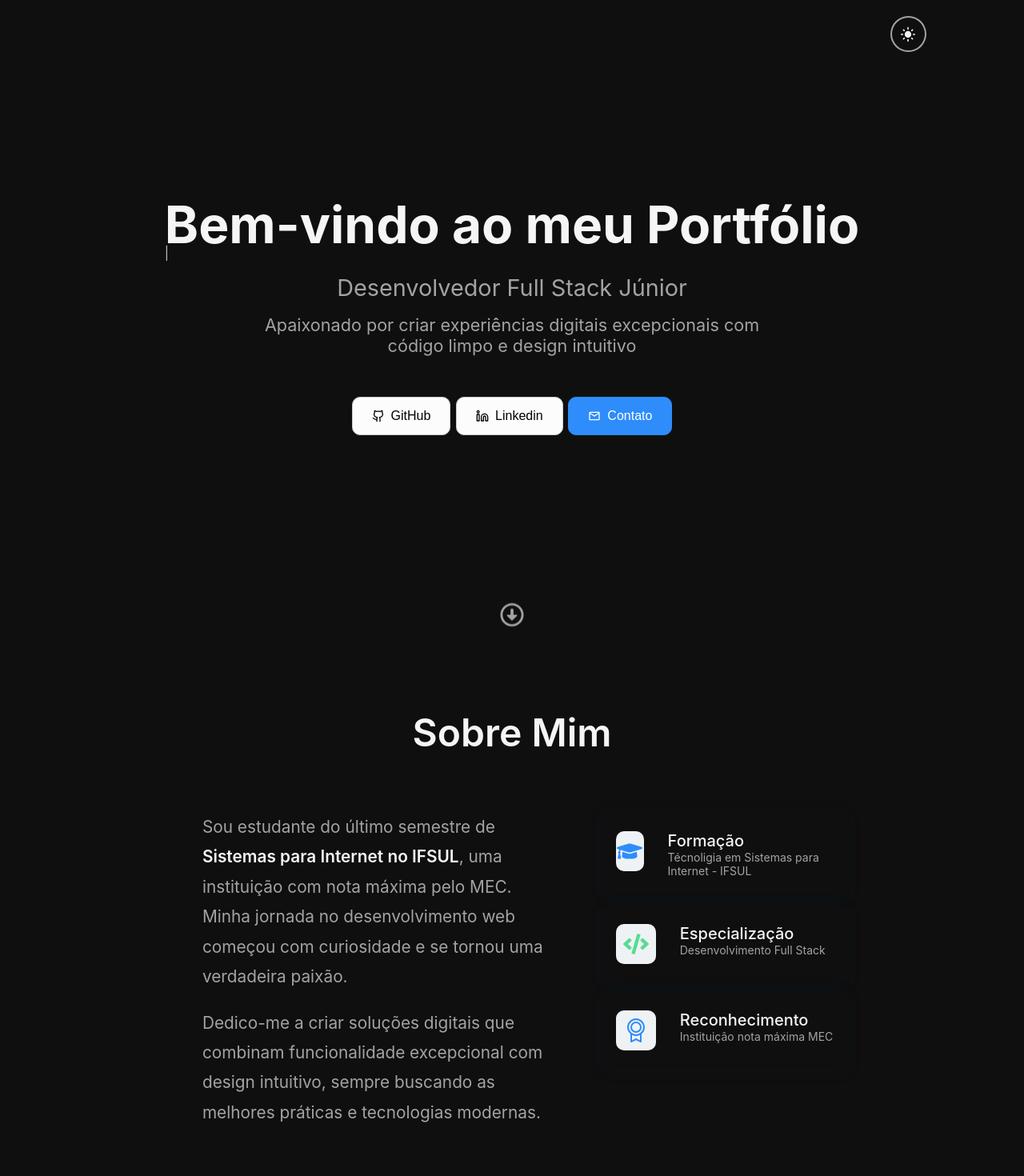
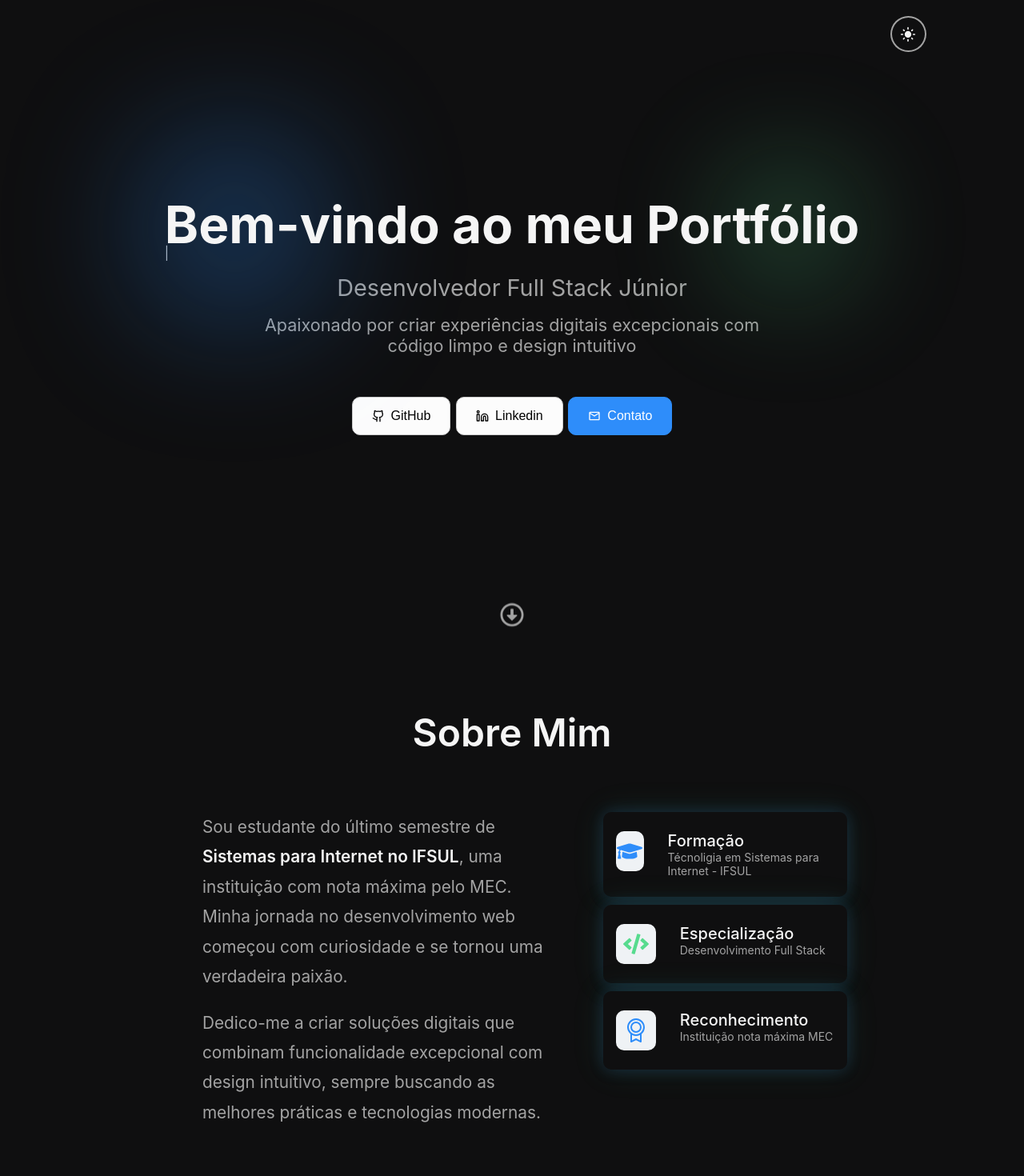
Before and after one commit to MLS467/devmaisson, a React (Vite) app: page / in a window 1280 px wide. Shown: the top 1470 px of the page at 80% size. Built offline with nearby package versions, Linux system fonts and the light colour scheme.

Commit message:
style: add box shadow and effects in name

```diff
--- a/src/App.tsx
+++ b/src/App.tsx
@@ -5,6 +5,7 @@ import type { PaletteType } from "./constants/colors";
 import { lightPalette } from "./constants/colors";
 import Home from "./Pages/Home";
 import About from "./Pages/About";
+import FeaturedProjects from "./Pages/Featured Projects";
 
 function App() {
   const context = useContext(ThemeContext);
@@ -15,6 +16,7 @@ function App() {
     <AppContainer palette={palette}>
       <Home />
       <About />
+      <FeaturedProjects />
     </AppContainer>
   );
 }
--- /dev/null
+++ b/src/Pages/Featured Projects/index.tsx
@@ -0,0 +1,23 @@
+import {
+  FeaturedProjectsContainer,
+  ProjectsContainer,
+  TitleContainer,
+} from "./style";
+
+const FeaturedProjects = () => {
+  return (
+    <FeaturedProjectsContainer>
+      <TitleContainer className="titleContainer">
+        <h1>Projetos em destaque</h1>
+      </TitleContainer>
+
+      <ProjectsContainer className="projectsContainer">
+        <p>Projeto 1</p>
+        <p>Projeto 2</p>
+        <p>Projeto 3</p>
+      </ProjectsContainer>
+    </FeaturedProjectsContainer>
+  );
+};
+
+export default FeaturedProjects;
--- /dev/null
+++ b/src/Pages/Featured Projects/style.tsx
@@ -0,0 +1,30 @@
+import styled from "styled-components";
+
+export const FeaturedProjectsContainer = styled.div`
+  display: flex;
+  flex-direction: column;
+  align-items: center;
+  padding: 40px 0;
+`;
+
+export const TitleContainer = styled.div`
+  margin-bottom: 32px;
+
+  h1 {
+    font-size: 2.5rem;
+    font-weight: 700;
+    text-align: center;
+  }
+`;
+
+export const ProjectsContainer = styled.div`
+  display: flex;
+  border: 1px solid red;
+  width: 100%;
+  justify-content: space-evenly;
+  align-items: center;
+  flex-direction: row;
+  flex-wrap: wrap;
+  gap: 24px;
+  width: 100%;
+`;
--- a/src/components/AboutComponents/CardsAbout/style.tsx
+++ b/src/components/AboutComponents/CardsAbout/style.tsx
@@ -13,8 +13,17 @@ export const CardAboutContainer = styled.div<CardContainerProps>`
   gap: 30px;
   padding: 24px 16px;
   flex-direction: row;
-  box-shadow: rgba(14, 30, 37, 0.12) 0px 2px 4px 0px,
-    rgba(14, 30, 37, 0.32) 0px 2px 16px 0px;
+  box-shadow: 0 0 20px ${({ palette }) => palette.blueDefault}30,
+    0 0 40px ${({ palette }) => palette.greenDefault}20,
+    0 4px 20px rgba(0, 0, 0, 0.1);
+  transition: all 0.3s ease;
+
+  &:hover {
+    transform: translateY(-2px);
+    box-shadow: 0 0 30px ${({ palette }) => palette.blueDefault}50,
+      0 0 60px ${({ palette }) => palette.greenDefault}40,
+      0 8px 32px rgba(0, 0, 0, 0.15);
+  }
 
   .iconConteiner {
     display: flex;
--- a/src/components/HomeComponents/DescriptionPage/index.tsx
+++ b/src/components/HomeComponents/DescriptionPage/index.tsx
@@ -12,7 +12,7 @@ import { useTheme } from "../../../Hooks/useTheme";
 
 const DescriptionPage = ({ children }: { children: React.ReactNode }) => {
   const { title } = useDescription();
-  const { palette } = useTheme();
+  const { palette, isDark } = useTheme();
 
   return (
     <DescriptionPageContainer palette={palette}>
@@ -21,6 +21,7 @@ const DescriptionPage = ({ children }: { children: React.ReactNode }) => {
       </ThemeToggleWrapper>
       <NameContainer
         palette={palette}
+        isDark={isDark}
         className="titleContainer"
         id="titleContainer"
       >
--- a/src/components/HomeComponents/DescriptionPage/style.tsx
+++ b/src/components/HomeComponents/DescriptionPage/style.tsx
@@ -4,6 +4,7 @@ import { marking } from "../../../style/utilStyle";
 
 interface StyledProps {
   palette: PaletteType;
+  isDark?: boolean;
 }
 
 export const DescriptionPageContainer = styled.div<StyledProps>`
@@ -38,6 +39,8 @@ export const ThemeToggleWrapper = styled.div`
 `;
 
 export const NameContainer = styled.div<StyledProps>`
+  position: relative;
+
   h1 {
     font-size: 4rem;
     height: 4rem !important;
@@ -45,6 +48,64 @@ export const NameContainer = styled.div<StyledProps>`
     white-space: pre;
     color: ${(props) => props.palette.fontPrimary};
     font-weight: 700;
+    position: relative;
+    z-index: 2;
+  }
+
+  ${(props) =>
+    props.isDark &&
+    `
+    &::before {
+      content: '';
+      position: absolute;
+      top: 50%;
+      left: 10%;
+      width: 200px;
+      height: 200px;
+      background: ${props.palette.blueDefault};
+      border-radius: 50%;
+      filter: blur(100px);
+      opacity: 0.6;
+      z-index: 1;
+      animation: pulse1 4s ease-in-out infinite alternate;
+    }
+
+    &::after {
+      content: '';
+      position: absolute;
+      top: 50%;
+      right: 10%;
+      width: 180px;
+      height: 180px;
+      background: ${props.palette.greenDefault};
+      border-radius: 50%;
+      filter: blur(90px);
+      opacity: 0.5;
+      z-index: 1;
+      animation: pulse2 3.5s ease-in-out infinite alternate;
+    }
+  `}
+
+  @keyframes pulse1 {
+    0% {
+      transform: translate(-50%, -50%) scale(0.7);
+      opacity: 0.4;
+    }
+    100% {
+      transform: translate(-50%, -50%) scale(1.3);
+      opacity: 0.7;
+    }
+  }
+
+  @keyframes pulse2 {
+    0% {
+      transform: translate(50%, -50%) scale(0.8);
+      opacity: 0.3;
+    }
+    100% {
+      transform: translate(50%, -50%) scale(1.2);
+      opacity: 0.6;
+    }
   }
 `;
 
```
